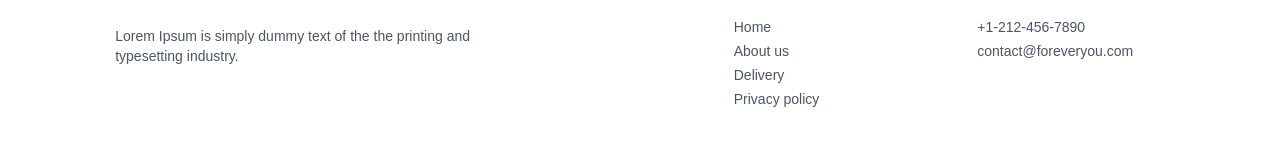
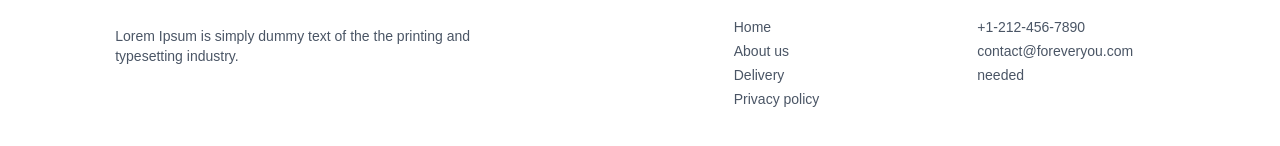
Before and after one commit to Tsedniya/Forever-E-commerce, a React (Vite) app in the folder frontend/: page /product/aaaaa in a window 1280 px wide. Shown: the part 296-442 px from the top of the page. Built offline with nearby package versions, Linux system fonts and the light colour scheme.

Commit message:
frontend:FOOTER

```diff
--- a/frontend/src/components/Footer.jsx
+++ b/frontend/src/components/Footer.jsx
@@ -26,7 +26,7 @@ const Footer = () => {
             <ul className='flex flex-col gap-1 text-gray-600'>
                 <li>+1-212-456-7890</li>
                 <li>contact@foreveryou.com</li>
-
+                <li> needed</li>
             </ul>
         </div>
     </div>
```
